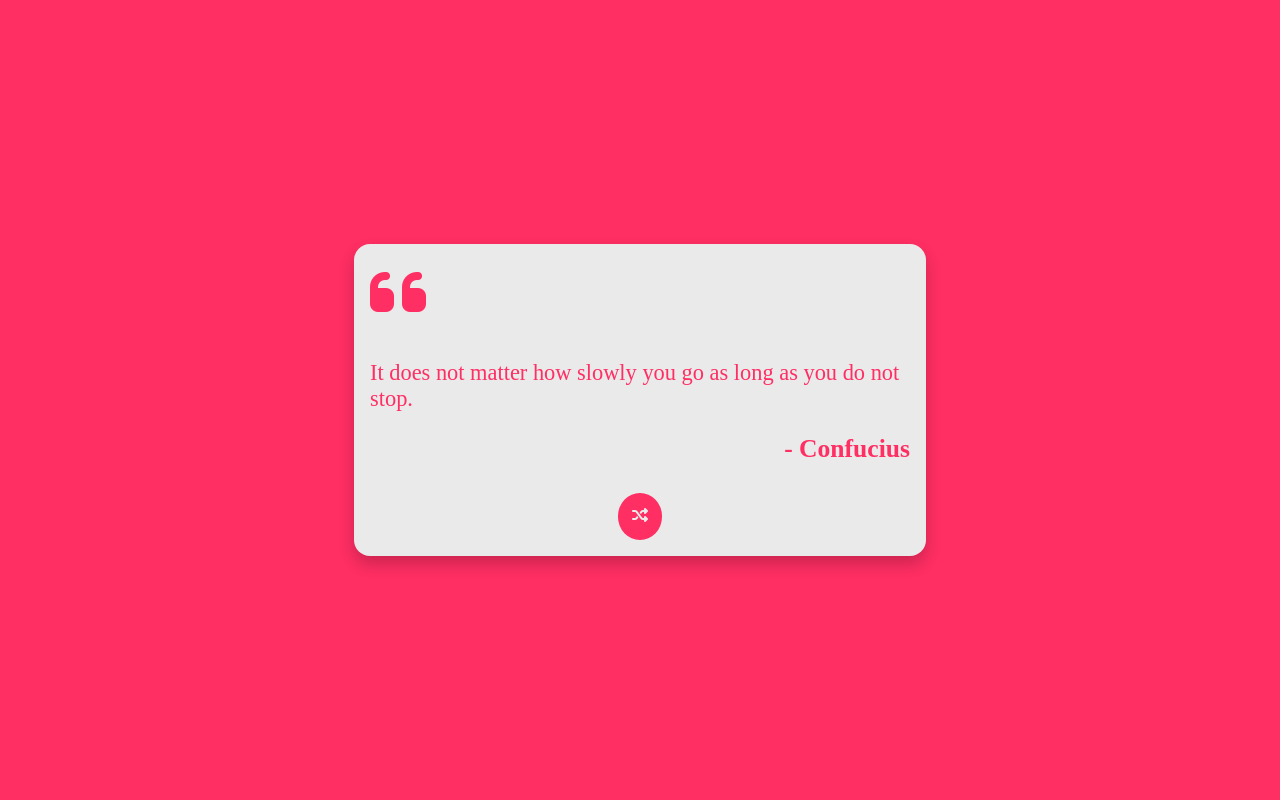
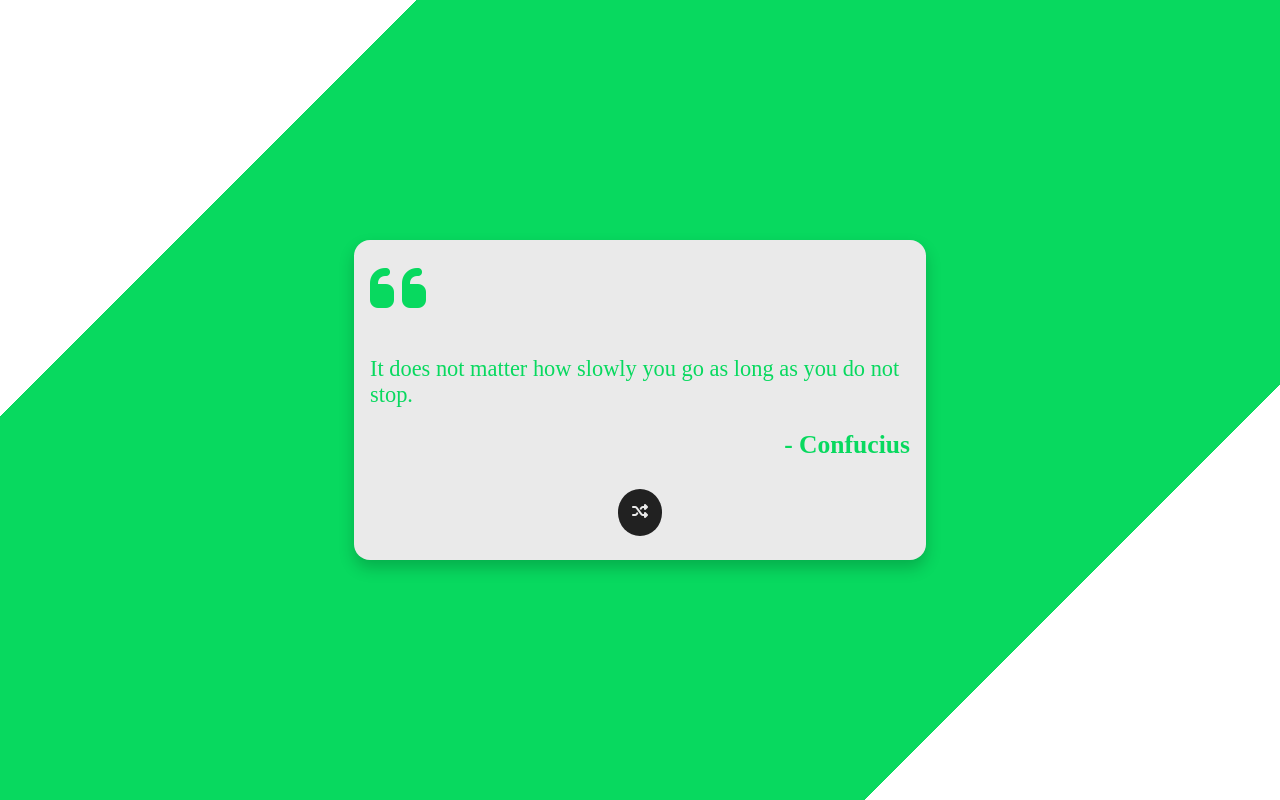
Before and after one commit to MarceloGtz/Random-Quote-Gen, a React (Vite) app: page / in a window 1280 px wide. Built offline with nearby package versions, Linux system fonts and the light colour scheme; the HTML template or start-up script is replaced by a standard one.

Commit message:
Design V2

```diff
--- a/src/App.css
+++ b/src/App.css
@@ -1,6 +1,7 @@
 body {
   margin: 0;
   padding: 0;
+  overflow: hidden;
 }
 
 .App {
@@ -9,6 +10,45 @@ body {
   display: flex;
   justify-content: center;
   align-items: center;
+}
+
+.blue {
+  background: repeating-linear-gradient(
+    -45deg,
+    white 0,
+    white 20%,
+    #08d9d6 0,
+    #08d9d6 80%,
+    white 0,
+    white
+  );
+  color: #08d9d6;
+}
+
+.red {
+  background: repeating-linear-gradient(
+    -45deg,
+    white 0,
+    white 20%,
+    #ff2e63 0,
+    #ff2e63 80%,
+    white 0,
+    white
+  );
+  color: #ff2e63;
+}
+
+.green {
+  background: repeating-linear-gradient(
+    -45deg,
+    white 0,
+    white 20%,
+    #08d95f 0,
+    #08d95f 80%,
+    white 0,
+    white
+  );
+  color: #08d95f;
 }
 
 .card {
@@ -55,6 +95,7 @@ body {
   background-color: #212121;
   cursor: pointer;
   margin-top: 1rem;
+  margin-bottom: 0.5rem;
 }
 
 .card__button-icon {
--- a/src/App.jsx
+++ b/src/App.jsx
@@ -4,32 +4,29 @@ import quotes from './quotes.json';
 
 function App() {
   let quotesClean = quotes.quotes;
-  let colors = ['#252A34', '#08D9D6', '#FF2E63'];
+  let classNames = ['blue', 'red', 'green'];
 
   let randomNumber = Math.floor(Math.random() * quotesClean.length);
-  let randomColor = Math.floor(Math.random() * colors.length);
+  let randomClassName = Math.floor(Math.random() * classNames.length);
   const [index, setIndex] = useState(randomNumber);
-  const [color, setColor] = useState(colors[randomColor]);
+  const [className, setClassName] = useState(classNames[randomClassName]);
 
   return (
-    <div className='App' style={{ background: color }}>
+    //
+    <div className={`${className} App`}>
       <main className='card'>
-        <i
-          style={{ color: color }}
-          className='card__quote fa-solid fa-quote-left'
-        ></i>
+        <i className='card__quote fa-solid fa-quote-left'></i>
         <div className='card__text'>
-          <p style={{ color: color }}>{quotesClean[index].quote}</p>
-          <h3 className='card__text-author' style={{ color: color }}>
-            - {quotesClean[index].author}
-          </h3>
+          <p>{quotesClean[index].quote}</p>
+          <h3 className='card__text-author'>- {quotesClean[index].author}</h3>
         </div>
         <button
-          style={{ background: color }}
           className='card__button'
           onClick={() => {
             setIndex(Math.floor(Math.random() * quotesClean.length));
-            setColor(colors[Math.floor(Math.random() * colors.length)]);
+            setClassName(
+              classNames[Math.floor(Math.random() * classNames.length)]
+            );
           }}
         >
           <i className='card__button-icon fa-solid fa-shuffle'></i>
```
